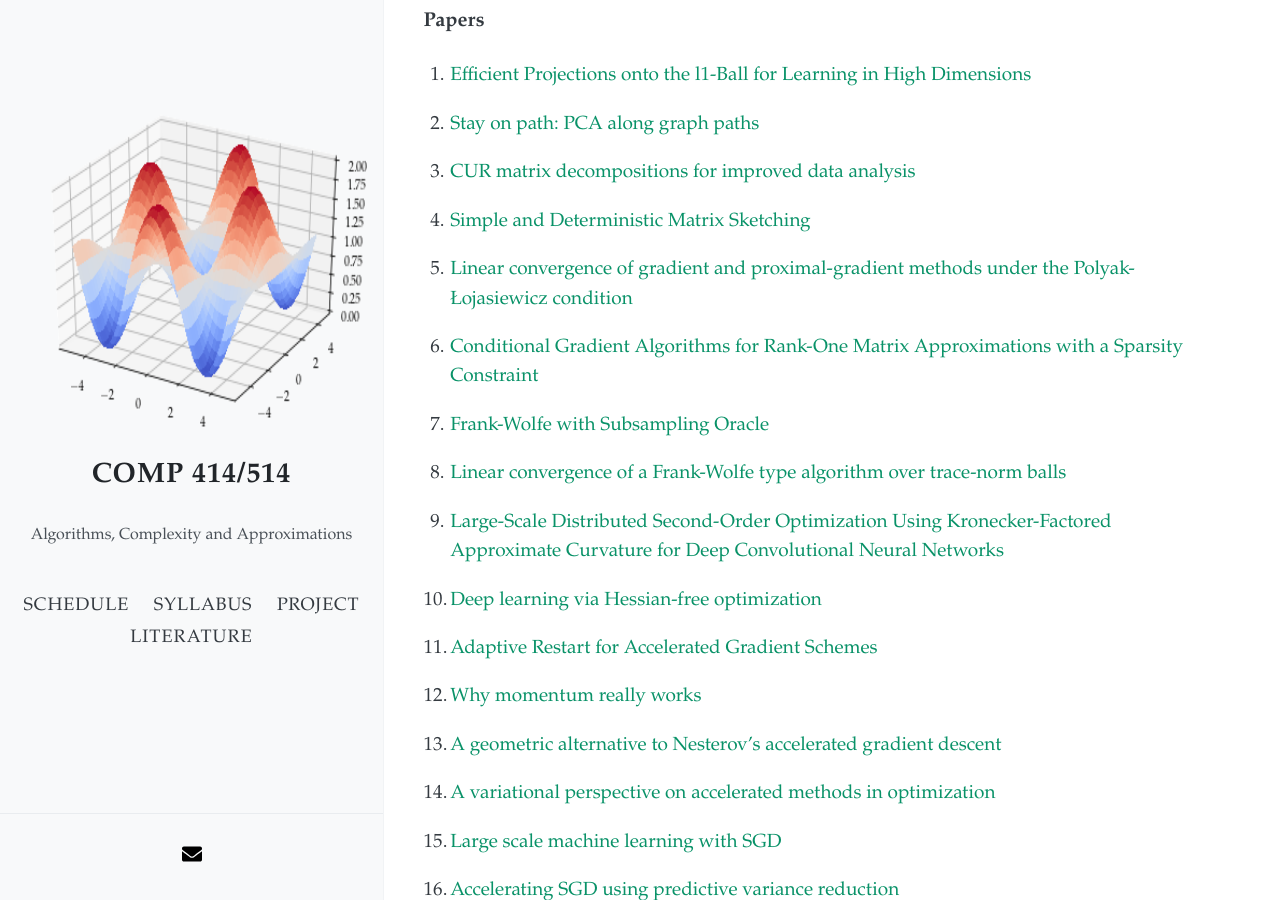
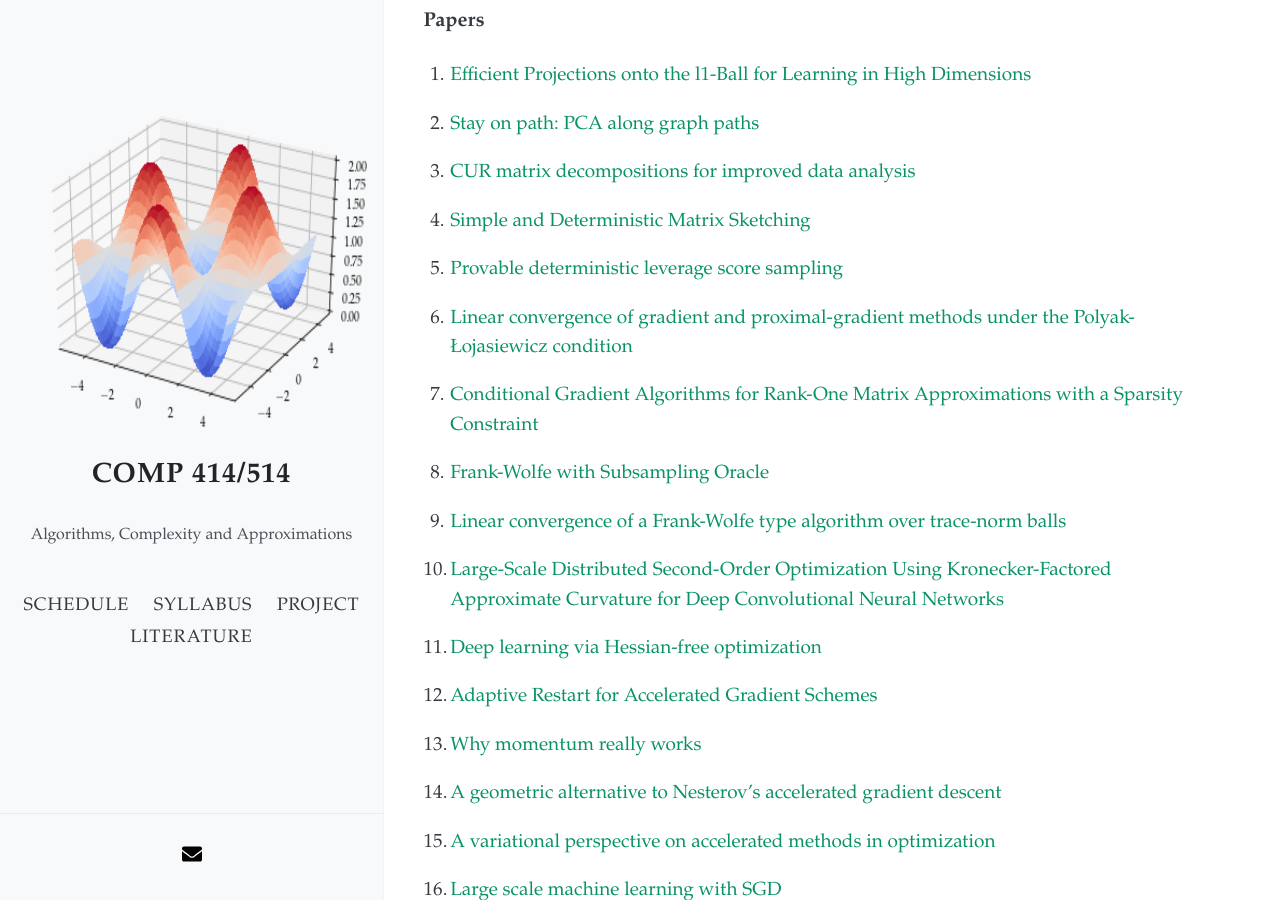
Before and after one commit to akyrillidis/comp414-514, a Jekyll site: the page built from literature.md, in a window 1280 px wide and 900 px high, scrolled down 502 px. Built offline with Jekyll 4.4.1, drawn with Linux system fonts in a browser that asks for light colours; nearby versions of some CDN libraries.

Commit message:
Update literature.md

```diff
--- a/literature.md
+++ b/literature.md
@@ -27,6 +27,8 @@ layout: default
 3. [CUR matrix decompositions for improved data analysis](http://www.pnas.org/content/106/3/697.full.pdf)
 
 4. [Simple and Deterministic Matrix Sketching](https://arxiv.org/pdf/1206.0594.pdf)
+
+5. [Provable deterministic leverage score sampling](https://arxiv.org/abs/1404.1530)
 
 5. [Linear convergence of gradient and proximal-gradient methods under the Polyak-Łojasiewicz condition](https://arxiv.org/abs/1608.04636)
 
```
